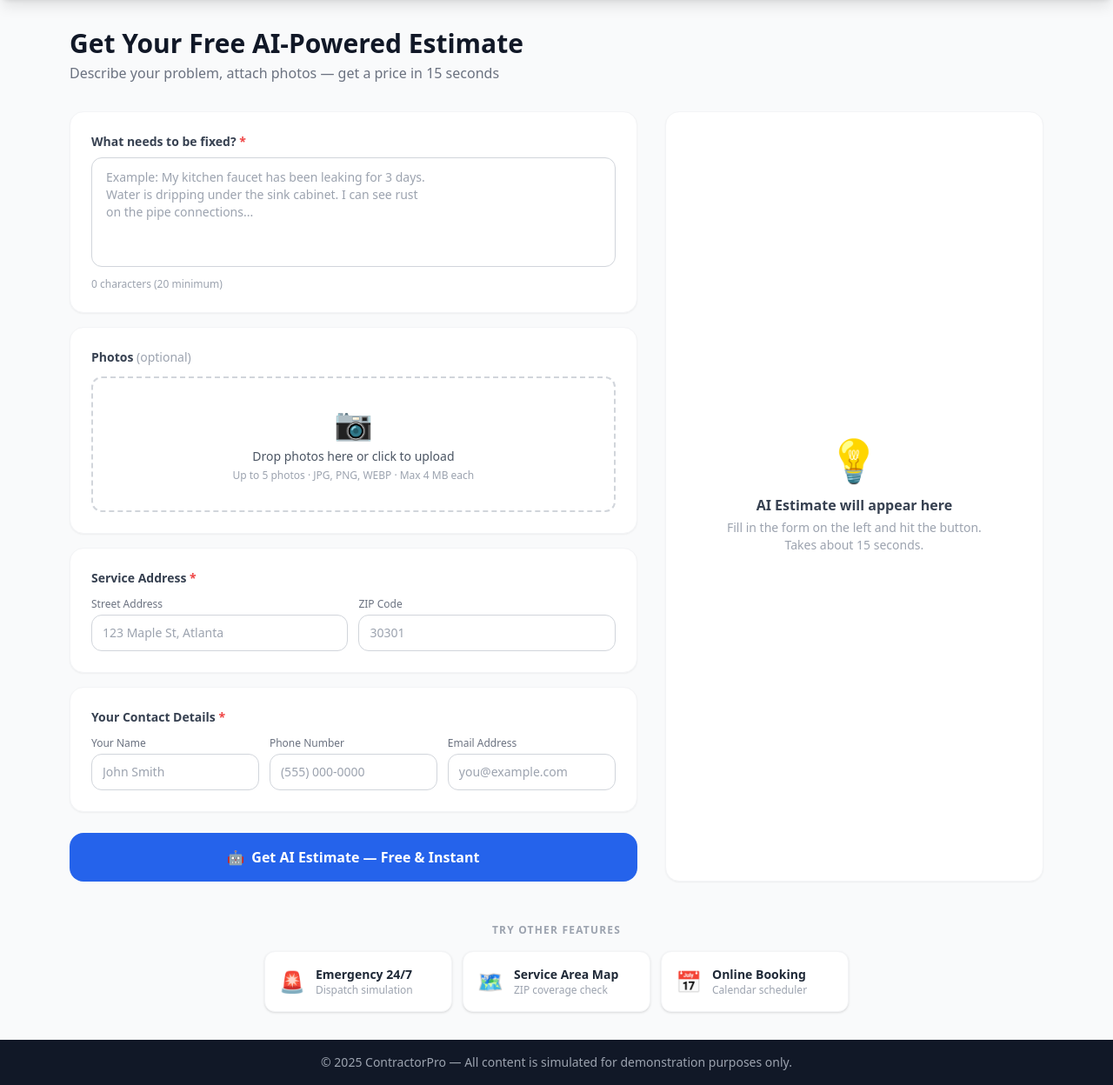
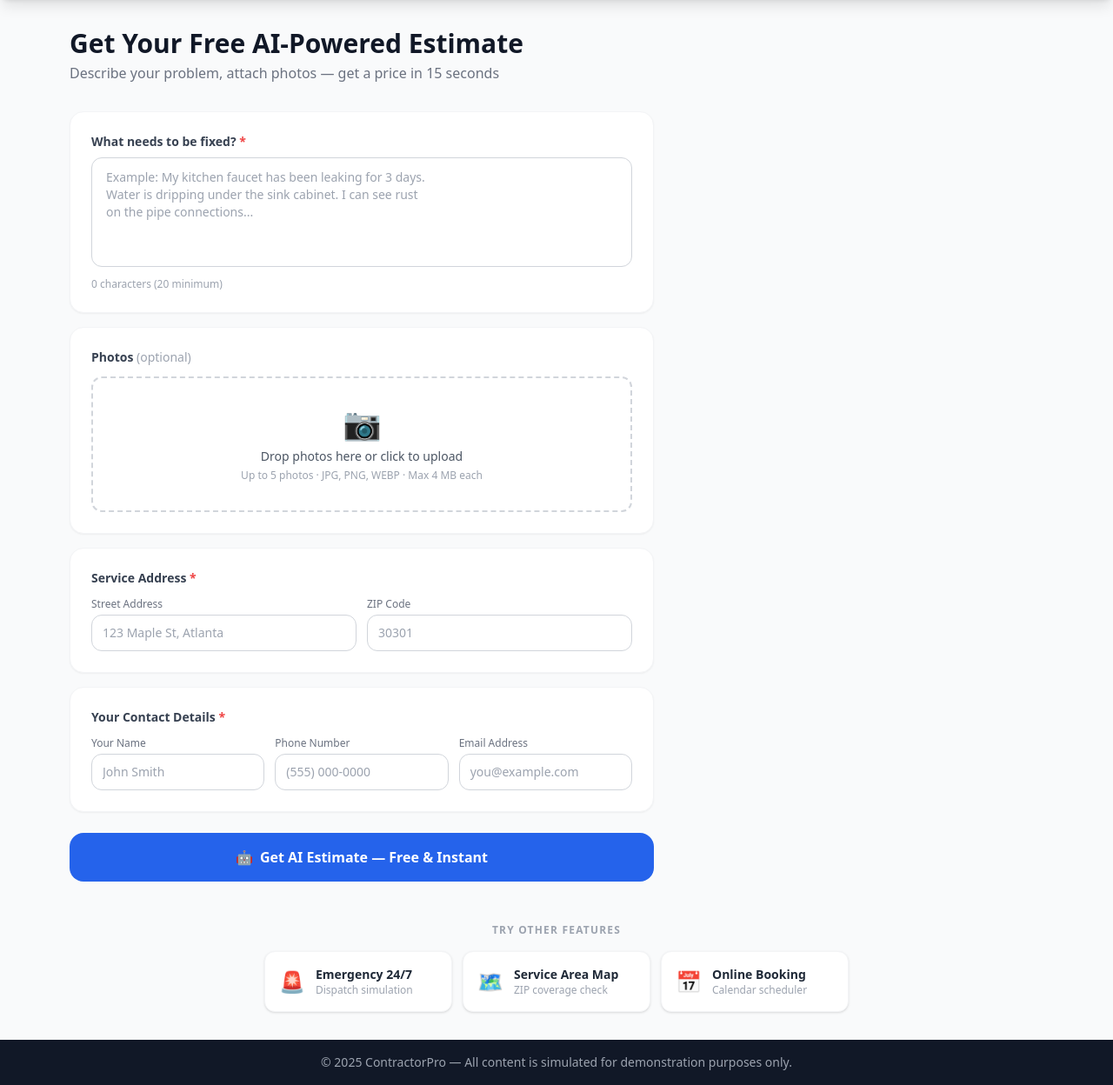
Before and after one commit to Nurzhan-IT/ContractorWeb, a Python web app: template templates/quote/index.html in a window 1280 px wide. Shown: the part 88-1336 px from the top of the page at 87% size. Run offline with Jinja, Linux system fonts and the light colour scheme; the template is opened without the code that fills it, so the values that code supplies are empty; some libraries are stand-ins or nearby versions.

Commit message:
redesign quote calculator

```diff
--- a/templates/quote/index.html
+++ b/templates/quote/index.html
@@ -16,7 +16,7 @@
   <div class="flex flex-col lg:flex-row gap-8">
 
     <!-- ── LEFT: Form (60%) ──────────────────────────────────────────────── -->
-    <div class="lg:w-[60%]">
+    <div class="lg:w-[60%]" id="form-col">
       <form id="quote-form" novalidate>
 
         <!-- Block 1: Problem description -->
@@ -139,16 +139,7 @@ on the pipe connections..."
     </div><!-- /left column -->
 
     <!-- ── RIGHT: Result (40%) ────────────────────────────────────────────── -->
-    <div class="lg:w-[40%]" id="result-col">
-
-      <!-- Placeholder (shown before first submit) -->
-      <div id="result-placeholder"
-           class="bg-white rounded-2xl shadow-sm border border-gray-100 p-8
-                  flex flex-col items-center justify-center text-center h-full min-h-[320px]">
-        <div class="text-5xl mb-4">💡</div>
-        <p class="font-semibold text-gray-700 mb-1">AI Estimate will appear here</p>
-        <p class="text-sm text-gray-400">Fill in the form on the left and hit the button.<br>Takes about 15 seconds.</p>
-      </div>
+    <div class="w-full hidden" id="result-col">
 
       <!-- Loading state (hidden until submit) -->
       <div id="result-loading"
@@ -390,14 +381,29 @@ function stopLoadingText() {
   if (loadingTimer) { clearInterval(loadingTimer); loadingTimer = null; }
 }
 
+// ── Column swap helpers ───────────────────────────────────────────────────────
+var formCol   = document.getElementById('form-col');
+var resultCol = document.getElementById('result-col');
+
+function showResultCol() {
+  formCol.classList.add('hidden');
+  resultCol.classList.remove('hidden');
+  if (window.innerWidth < 1024) {
+    resultCol.scrollIntoView({ behavior: 'smooth', block: 'start' });
+  }
+}
+
+function showFormCol() {
+  resultCol.classList.add('hidden');
+  formCol.classList.remove('hidden');
+}
+
 // ── Show panels ───────────────────────────────────────────────────────────────
 function showPanel(name) {
-  ['result-placeholder', 'result-loading', 'result-success', 'result-error'].forEach(function (id) {
+  ['result-loading', 'result-success', 'result-error'].forEach(function (id) {
     document.getElementById(id).classList.toggle('hidden', id !== name);
   });
-  if (name !== 'result-placeholder' && window.innerWidth < 1024) {
-    document.getElementById('result-col').scrollIntoView({ behavior: 'smooth', block: 'start' });
-  }
+  showResultCol();
 }
 
 // ── Render estimate ───────────────────────────────────────────────────────────
@@ -491,9 +497,9 @@ document.getElementById('quote-form').addEventListener('submit', async function
 
     if (!data.success) {
       if (data.errors) {
+        showFormCol();
         formError.textContent = Object.values(data.errors).join(' ');
         formError.classList.remove('hidden');
-        showPanel('result-placeholder');
       } else {
         document.getElementById('error-text').textContent =
           data.error || 'Something went wrong. Please try again.';
@@ -553,7 +559,7 @@ document.getElementById('btn-pdf').addEventListener('click', async function () {
 
 // ── Try Again ─────────────────────────────────────────────────────────────────
 document.getElementById('btn-retry').addEventListener('click', function () {
-  showPanel('result-placeholder');
+  showFormCol();
   document.getElementById('quote-form').scrollIntoView({ behavior: 'smooth', block: 'start' });
 });
 </script>
```
Also changed, not shown: db.sqlite3.
